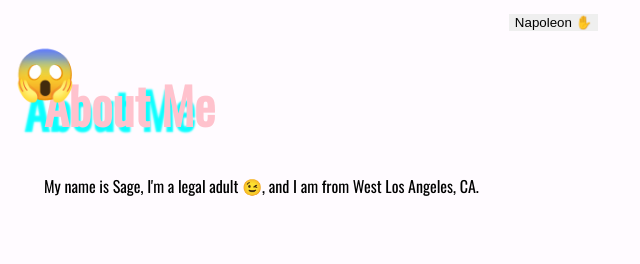
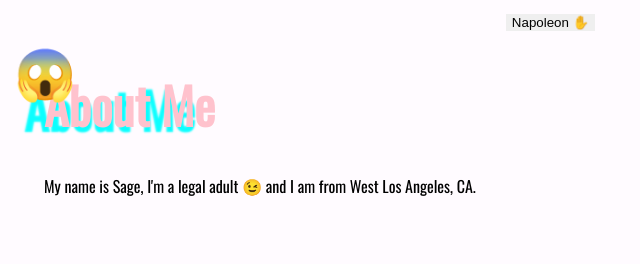
Before and after one commit to Strieker/sage.github.io, a plain HTML site: page index.html in a window 1280 px wide. Shown: the top 264 px of the page, 6-646 px from the left. Drawn offline with nearby package versions, Linux system fonts and the light colour scheme; some packages are replaced by stand-ins of ours.

Commit message:
deleted wierd coma

```diff
--- a/index.html
+++ b/index.html
@@ -14,7 +14,7 @@
 
 		<div class="aboutme">
 		<h1 id="aboutmeheading">About Me</h1>
-		<p>My name is Sage, I'm a legal adult &#128521;, and I am from West Los Angeles, CA.</p>
+		<p>My name is Sage, I'm a legal adult &#128521; and I am from West Los Angeles, CA.</p>
 		</div>
 
 		<div class="favthings">
```
